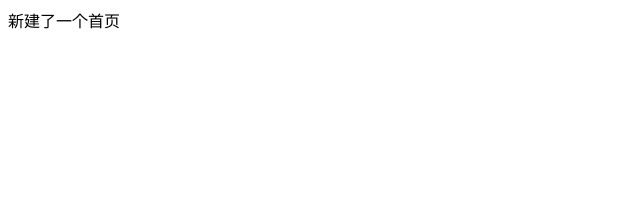
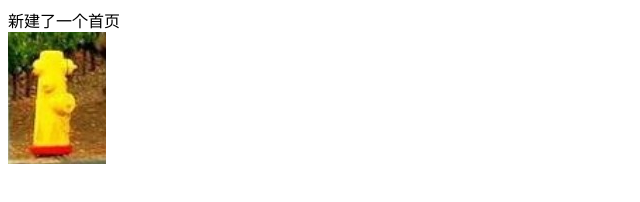
Before and after one commit to rueitin/rueitinStudy, a plain HTML site: page index.html in a window 1280 px wide. Shown: the whole page, without its empty margins (0-640 px from the left). Drawn offline with Linux system fonts and the light colour scheme.

Commit message:
来了有一个美女

```diff
--- a/index.html
+++ b/index.html
@@ -7,5 +7,6 @@
 </head>
 <body>
     <div>新建了一个首页</div>
+    <img src="./ll.png" alt="">
 </body>
 </html>
```
Also changed, not shown: ll.png (added).
